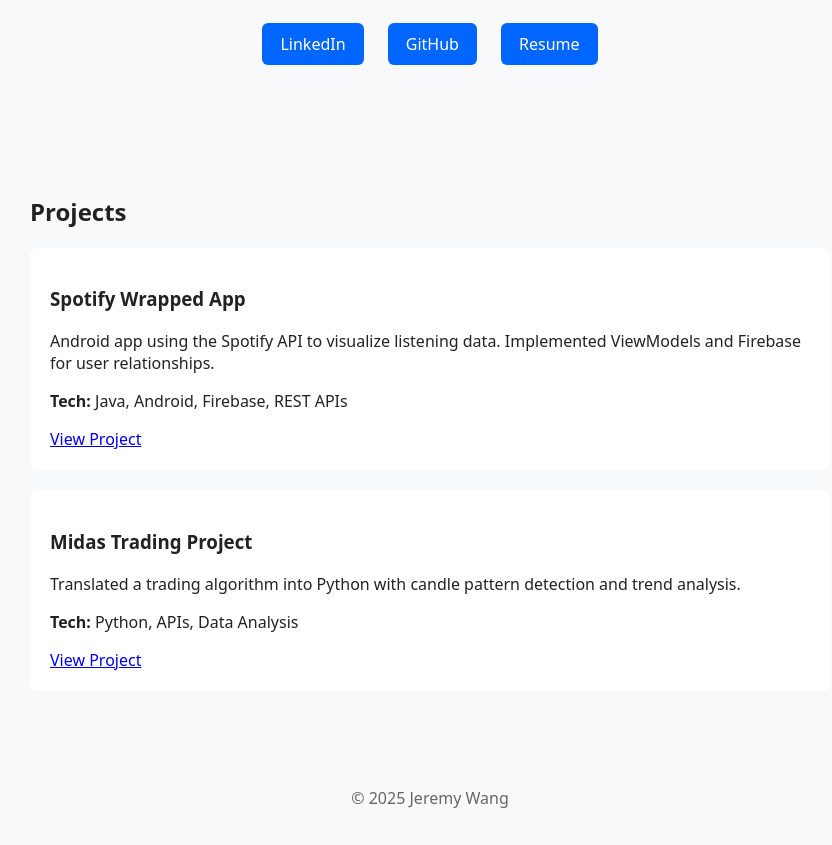
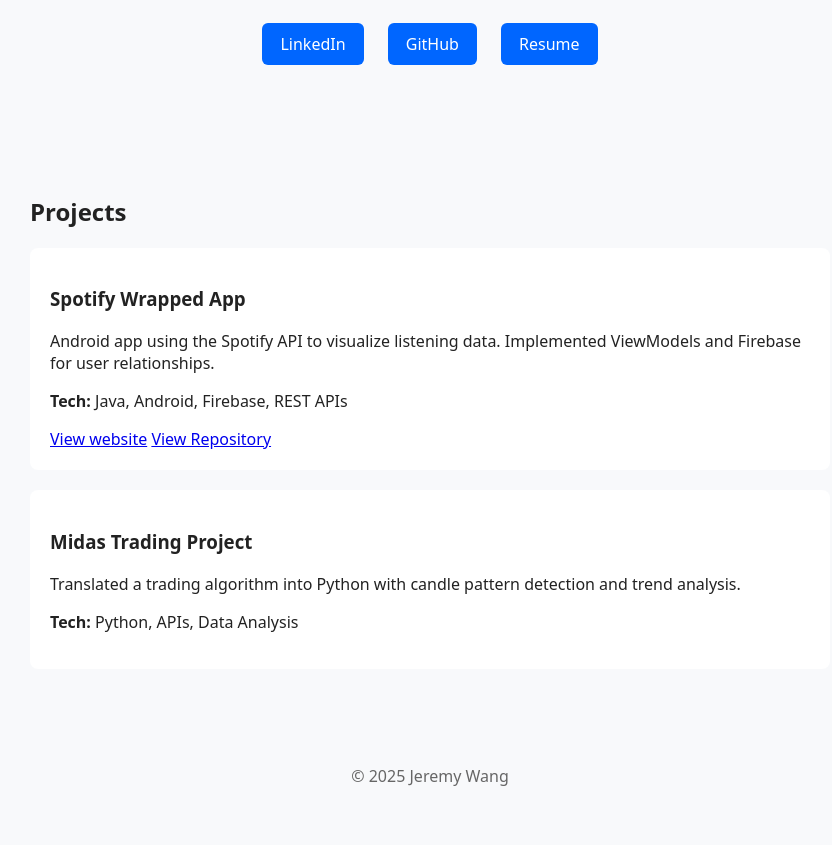
Before and after one commit to baiyue789/baiyue789.github.io, a plain HTML site: page index.html in a window 1280 px wide. Shown: the part 171-1016 px from the top of the page, without its empty margins (210-1042 px from the left). After the commit the page ends 994 px from the top, so only its background shows below. Drawn offline with Linux system fonts and the light colour scheme.

Commit message:
Update index.html

```diff
--- a/index.html
+++ b/index.html
@@ -33,7 +33,8 @@
         Implemented ViewModels and Firebase for user relationships.
       </p>
       <p><strong>Tech:</strong> Java, Android, Firebase, REST APIs</p>
-      <a href="https://stamjunk1.wixsite.com/spotifywrapped" target="_blank">View Project</a>
+      <a href="https://stamjunk1.wixsite.com/spotifywrapped" target="_blank">View website</a>
+      <a href="https://github.com/baiyue789/CS2340AndroidP1" target="_blank">View Repository</a>
     </div>
 
     <div class="project-card">
@@ -43,7 +44,6 @@
         and trend analysis.
       </p>
       <p><strong>Tech:</strong> Python, APIs, Data Analysis</p>
-      <a href="https://github.com/YOUR_REPO" target="_blank">View Project</a>
     </div>
 
   </section>
```
